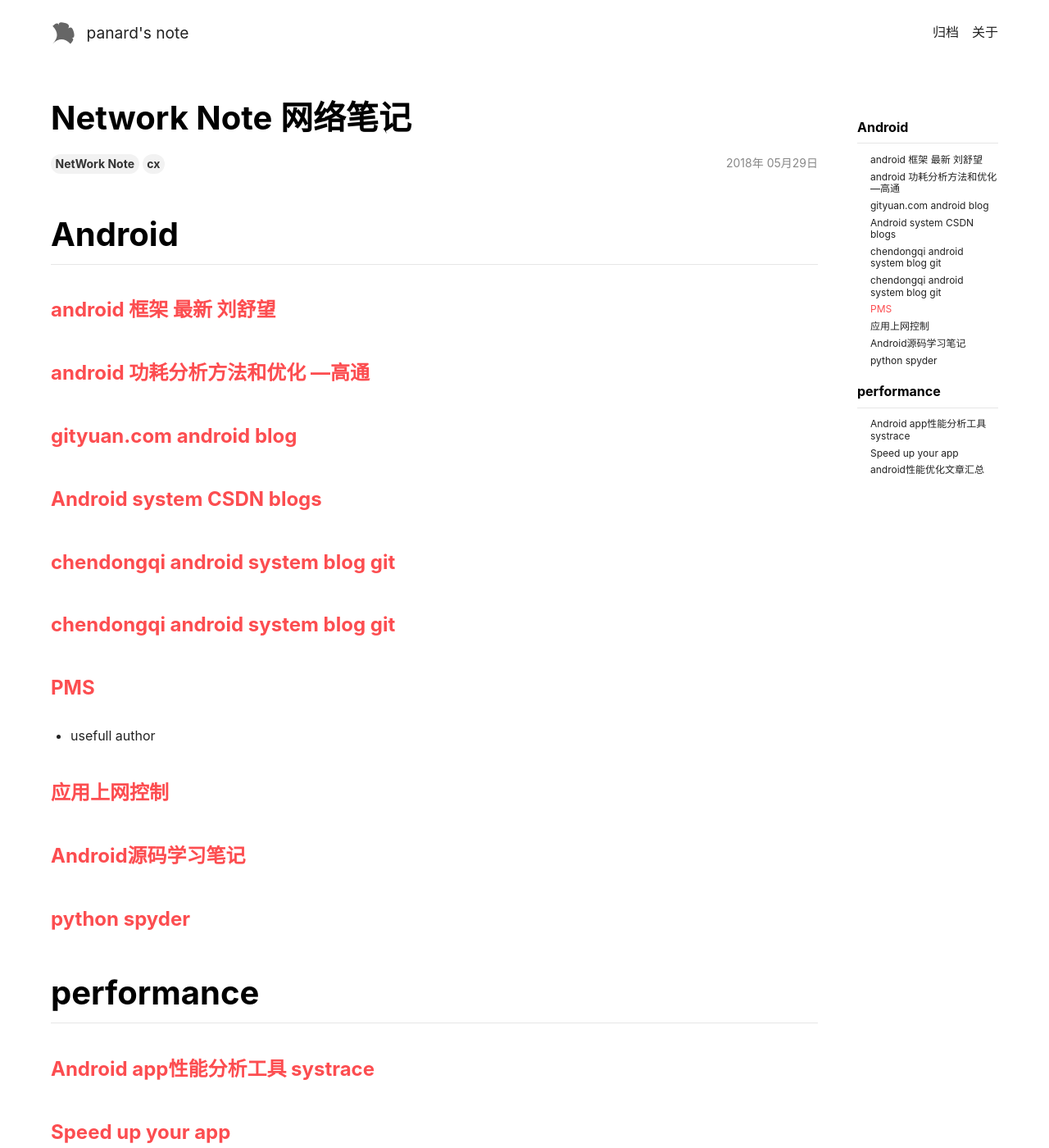
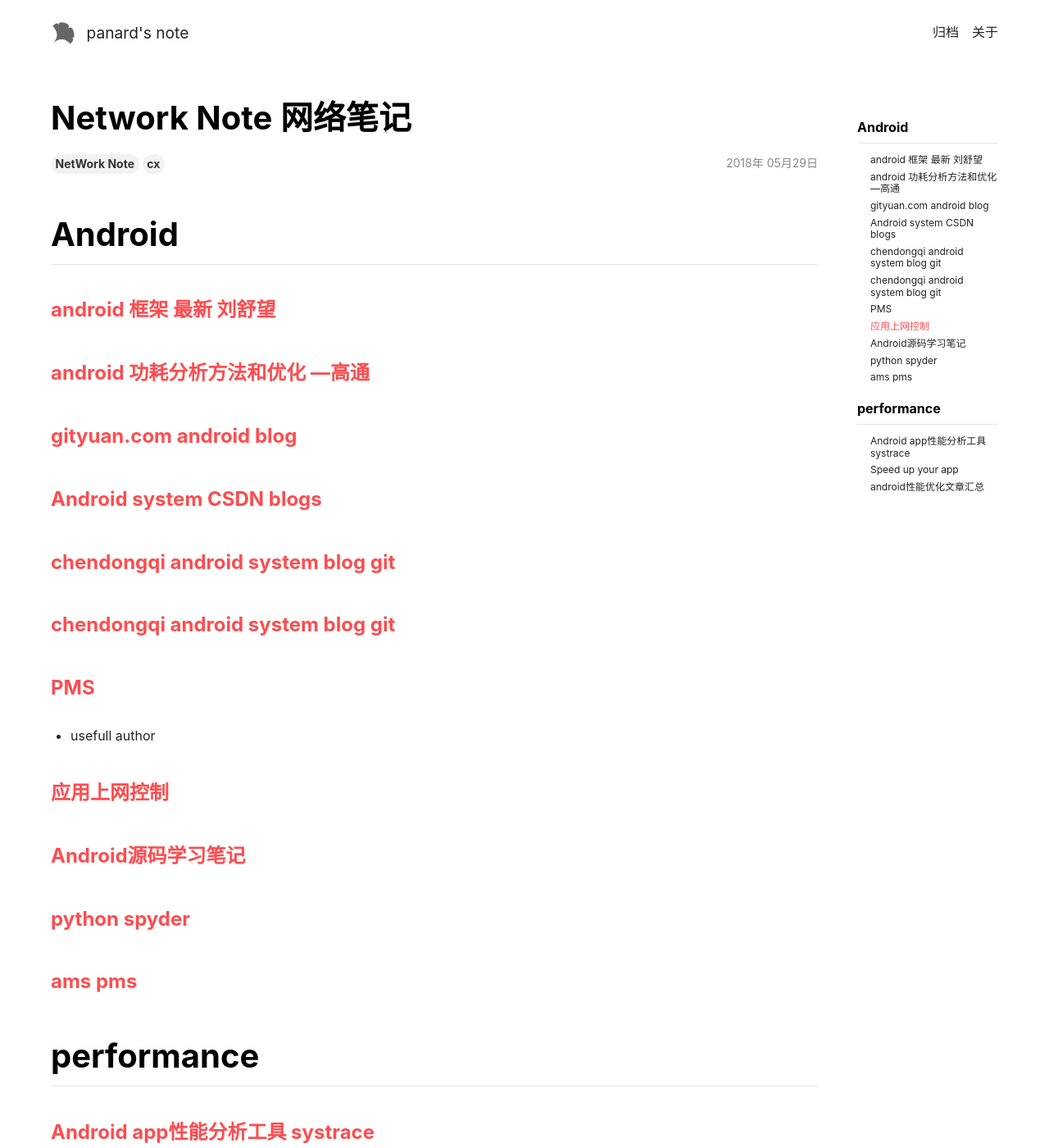
Before and after one commit to panard313/panard313.github.io, a Jekyll site: the page built from _posts/2018-05-29-network-note.md, in a window 1280 px wide and 1400 px high. Shown: the whole window at 82% size. Built offline with Jekyll 4.4.1, drawn with Linux system fonts in a browser that asks for light colours; nearby versions of some CDN libraries.

Commit message:
add note...

```diff
--- a/_posts/2018-05-29-network-note.md
+++ b/_posts/2018-05-29-network-note.md
@@ -30,6 +30,8 @@
 
 ### [python spyder](https://www.cnblogs.com/zhaof/p/6915127.html#4122053)
 
+### [ams pms](https://blog.csdn.net/gaugamela/article/details/53183216)
+
 
 # performance
 
```
